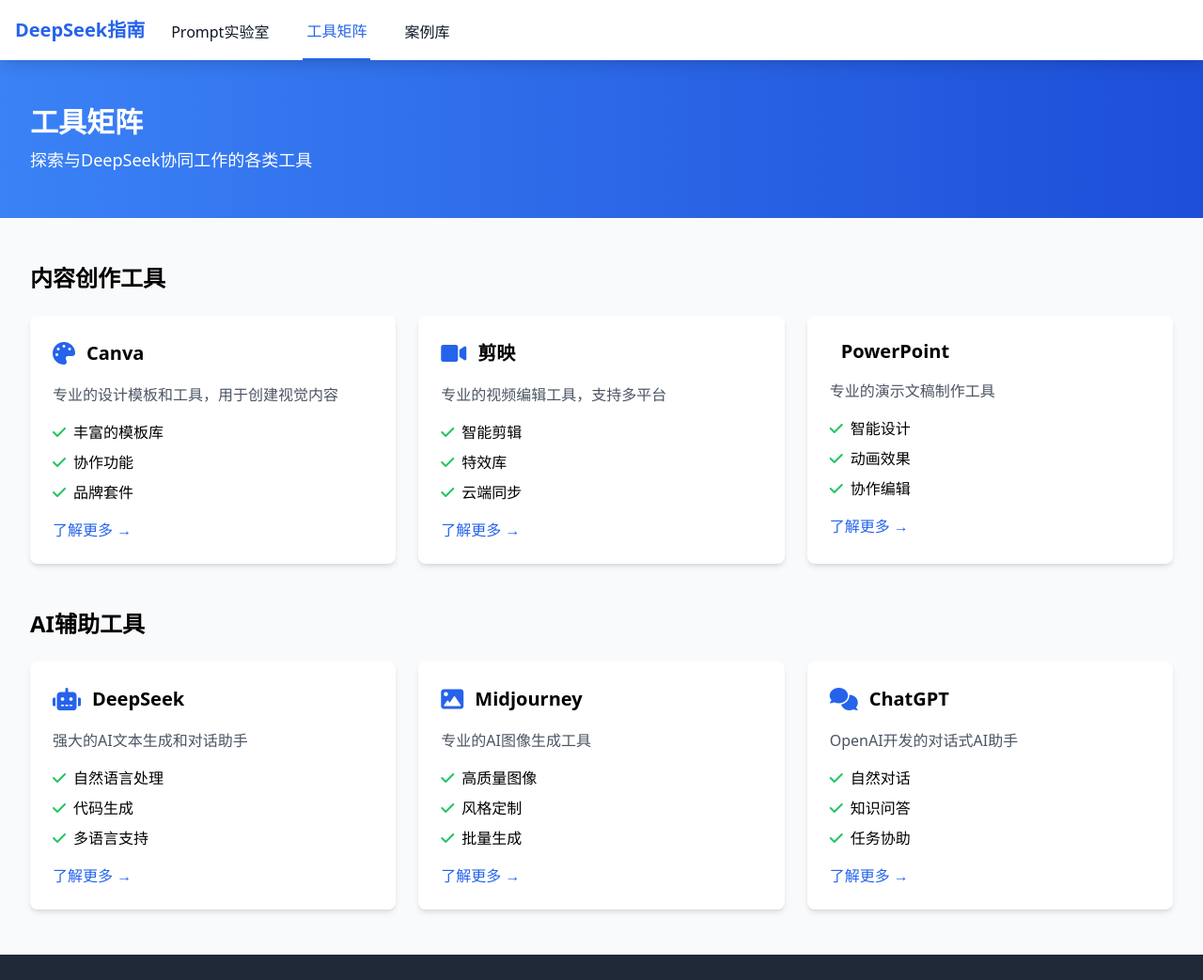
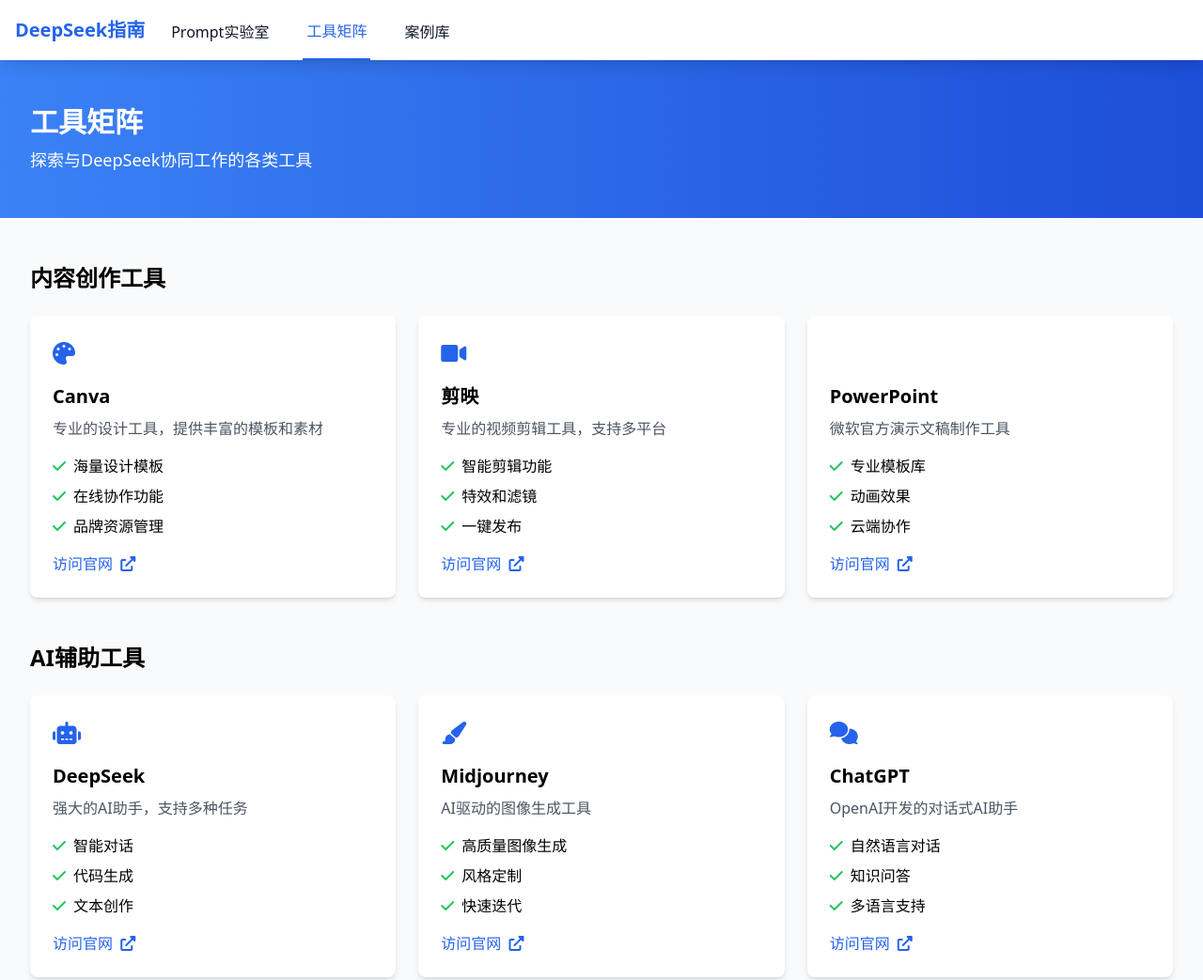
Before and after one commit to XBXyftx/DeepSeekLearnWeb, a plain HTML site: page pages/tools.html in a window 1280 px wide. Shown: the top 1043 px of the page at 94% size. Drawn offline with nearby package versions, Linux system fonts and the light colour scheme.

Commit message:
Update tools.html

```diff
--- a/pages/tools.html
+++ b/pages/tools.html
@@ -60,63 +60,67 @@
                     <div class="grid md:grid-cols-3 gap-6">
                         <!-- Canva -->
                         <div class="bg-white p-6 rounded-lg shadow-md">
-                            <div class="flex items-center mb-4">
-                                <i class="fas fa-palette text-2xl text-blue-600 mr-3"></i>
-                                <h3 class="text-xl font-semibold">Canva</h3>
+                            <div class="text-blue-600 text-2xl mb-4">
+                                <i class="fas fa-palette"></i>
                             </div>
-                            <p class="text-gray-600 mb-4">专业的设计模板和工具，用于创建视觉内容</p>
+                            <h3 class="text-xl font-semibold mb-2">Canva</h3>
+                            <p class="text-gray-600 mb-4">专业的设计工具，提供丰富的模板和素材</p>
                             <ul class="space-y-2 mb-4">
                                 <li class="flex items-center">
                                     <i class="fas fa-check text-green-500 mr-2"></i>
-                                    丰富的模板库
+                                    海量设计模板
                                 </li>
                                 <li class="flex items-center">
                                     <i class="fas fa-check text-green-500 mr-2"></i>
-                                    协作功能
+                                    在线协作功能
                                 </li>
                                 <li class="flex items-center">
                                     <i class="fas fa-check text-green-500 mr-2"></i>
-                                    品牌套件
+                                    品牌资源管理
                                 </li>
                             </ul>
-                            <a href="#" class="text-blue-600 hover:text-blue-800">了解更多 →</a>
+                            <a href="https://www.canva.com" target="_blank" class="inline-block text-blue-600 hover:text-blue-800">
+                                访问官网 <i class="fas fa-external-link-alt ml-1"></i>
+                            </a>
                         </div>
 
                         <!-- 剪映 -->
                         <div class="bg-white p-6 rounded-lg shadow-md">
-                            <div class="flex items-center mb-4">
-                                <i class="fas fa-video text-2xl text-blue-600 mr-3"></i>
-                                <h3 class="text-xl font-semibold">剪映</h3>
+                            <div class="text-blue-600 text-2xl mb-4">
+                                <i class="fas fa-video"></i>
                             </div>
-                            <p class="text-gray-600 mb-4">专业的视频编辑工具，支持多平台</p>
+                            <h3 class="text-xl font-semibold mb-2">剪映</h3>
+                            <p class="text-gray-600 mb-4">专业的视频剪辑工具，支持多平台</p>
                             <ul class="space-y-2 mb-4">
                                 <li class="flex items-center">
                                     <i class="fas fa-check text-green-500 mr-2"></i>
-                                    智能剪辑
+                                    智能剪辑功能
                                 </li>
                                 <li class="flex items-center">
                                     <i class="fas fa-check text-green-500 mr-2"></i>
-                                    特效库
+                                    特效和滤镜
                                 </li>
                                 <li class="flex items-center">
                                     <i class="fas fa-check text-green-500 mr-2"></i>
-                                    云端同步
+                                    一键发布
                                 </li>
                             </ul>
-                            <a href="#" class="text-blue-600 hover:text-blue-800">了解更多 →</a>
+                            <a href="https://lv.ulikecam.com" target="_blank" class="inline-block text-blue-600 hover:text-blue-800">
+                                访问官网 <i class="fas fa-external-link-alt ml-1"></i>
+                            </a>
                         </div>
 
                         <!-- PowerPoint -->
                         <div class="bg-white p-6 rounded-lg shadow-md">
-                            <div class="flex items-center mb-4">
-                                <i class="fas fa-presentation text-2xl text-blue-600 mr-3"></i>
-                                <h3 class="text-xl font-semibold">PowerPoint</h3>
+                            <div class="text-blue-600 text-2xl mb-4">
+                                <i class="fas fa-presentation"></i>
                             </div>
-                            <p class="text-gray-600 mb-4">专业的演示文稿制作工具</p>
+                            <h3 class="text-xl font-semibold mb-2">PowerPoint</h3>
+                            <p class="text-gray-600 mb-4">微软官方演示文稿制作工具</p>
                             <ul class="space-y-2 mb-4">
                                 <li class="flex items-center">
                                     <i class="fas fa-check text-green-500 mr-2"></i>
-                                    智能设计
+                                    专业模板库
                                 </li>
                                 <li class="flex items-center">
                                     <i class="fas fa-check text-green-500 mr-2"></i>
@@ -124,10 +128,12 @@
                                 </li>
                                 <li class="flex items-center">
                                     <i class="fas fa-check text-green-500 mr-2"></i>
-                                    协作编辑
+                                    云端协作
                                 </li>
                             </ul>
-                            <a href="#" class="text-blue-600 hover:text-blue-800">了解更多 →</a>
+                            <a href="https://www.microsoft.com/microsoft-365/powerpoint" target="_blank" class="inline-block text-blue-600 hover:text-blue-800">
+                                访问官网 <i class="fas fa-external-link-alt ml-1"></i>
+                            </a>
                         </div>
                     </div>
                 </div>
@@ -138,15 +144,15 @@
                     <div class="grid md:grid-cols-3 gap-6">
                         <!-- DeepSeek -->
                         <div class="bg-white p-6 rounded-lg shadow-md">
-                            <div class="flex items-center mb-4">
-                                <i class="fas fa-robot text-2xl text-blue-600 mr-3"></i>
-                                <h3 class="text-xl font-semibold">DeepSeek</h3>
+                            <div class="text-blue-600 text-2xl mb-4">
+                                <i class="fas fa-robot"></i>
                             </div>
-                            <p class="text-gray-600 mb-4">强大的AI文本生成和对话助手</p>
+                            <h3 class="text-xl font-semibold mb-2">DeepSeek</h3>
+                            <p class="text-gray-600 mb-4">强大的AI助手，支持多种任务</p>
                             <ul class="space-y-2 mb-4">
                                 <li class="flex items-center">
                                     <i class="fas fa-check text-green-500 mr-2"></i>
-                                    自然语言处理
+                                    智能对话
                                 </li>
                                 <li class="flex items-center">
                                     <i class="fas fa-check text-green-500 mr-2"></i>
@@ -154,23 +160,25 @@
                                 </li>
                                 <li class="flex items-center">
                                     <i class="fas fa-check text-green-500 mr-2"></i>
-                                    多语言支持
+                                    文本创作
                                 </li>
                             </ul>
-                            <a href="#" class="text-blue-600 hover:text-blue-800">了解更多 →</a>
+                            <a href="https://deepseek.com" target="_blank" class="inline-block text-blue-600 hover:text-blue-800">
+                                访问官网 <i class="fas fa-external-link-alt ml-1"></i>
+                            </a>
                         </div>
 
                         <!-- Midjourney -->
                         <div class="bg-white p-6 rounded-lg shadow-md">
-                            <div class="flex items-center mb-4">
-                                <i class="fas fa-image text-2xl text-blue-600 mr-3"></i>
-                                <h3 class="text-xl font-semibold">Midjourney</h3>
+                            <div class="text-blue-600 text-2xl mb-4">
+                                <i class="fas fa-paint-brush"></i>
                             </div>
-                            <p class="text-gray-600 mb-4">专业的AI图像生成工具</p>
+                            <h3 class="text-xl font-semibold mb-2">Midjourney</h3>
+                            <p class="text-gray-600 mb-4">AI驱动的图像生成工具</p>
                             <ul class="space-y-2 mb-4">
                                 <li class="flex items-center">
                                     <i class="fas fa-check text-green-500 mr-2"></i>
-                                    高质量图像
+                                    高质量图像生成
                                 </li>
                                 <li class="flex items-center">
                                     <i class="fas fa-check text-green-500 mr-2"></i>
@@ -178,23 +186,25 @@
                                 </li>
                                 <li class="flex items-center">
                                     <i class="fas fa-check text-green-500 mr-2"></i>
-                                    批量生成
+                                    快速迭代
                                 </li>
                             </ul>
-                            <a href="#" class="text-blue-600 hover:text-blue-800">了解更多 →</a>
+                            <a href="https://www.midjourney.com" target="_blank" class="inline-block text-blue-600 hover:text-blue-800">
+                                访问官网 <i class="fas fa-external-link-alt ml-1"></i>
+                            </a>
                         </div>
 
                         <!-- ChatGPT -->
                         <div class="bg-white p-6 rounded-lg shadow-md">
-                            <div class="flex items-center mb-4">
-                                <i class="fas fa-comments text-2xl text-blue-600 mr-3"></i>
-                                <h3 class="text-xl font-semibold">ChatGPT</h3>
+                            <div class="text-blue-600 text-2xl mb-4">
+                                <i class="fas fa-comments"></i>
                             </div>
+                            <h3 class="text-xl font-semibold mb-2">ChatGPT</h3>
                             <p class="text-gray-600 mb-4">OpenAI开发的对话式AI助手</p>
                             <ul class="space-y-2 mb-4">
                                 <li class="flex items-center">
                                     <i class="fas fa-check text-green-500 mr-2"></i>
-                                    自然对话
+                                    自然语言对话
                                 </li>
                                 <li class="flex items-center">
                                     <i class="fas fa-check text-green-500 mr-2"></i>
@@ -202,10 +212,12 @@
                                 </li>
                                 <li class="flex items-center">
                                     <i class="fas fa-check text-green-500 mr-2"></i>
-                                    任务协助
+                                    多语言支持
                                 </li>
                             </ul>
-                            <a href="#" class="text-blue-600 hover:text-blue-800">了解更多 →</a>
+                            <a href="https://chat.openai.com" target="_blank" class="inline-block text-blue-600 hover:text-blue-800">
+                                访问官网 <i class="fas fa-external-link-alt ml-1"></i>
+                            </a>
                         </div>
                     </div>
                 </div>
```
